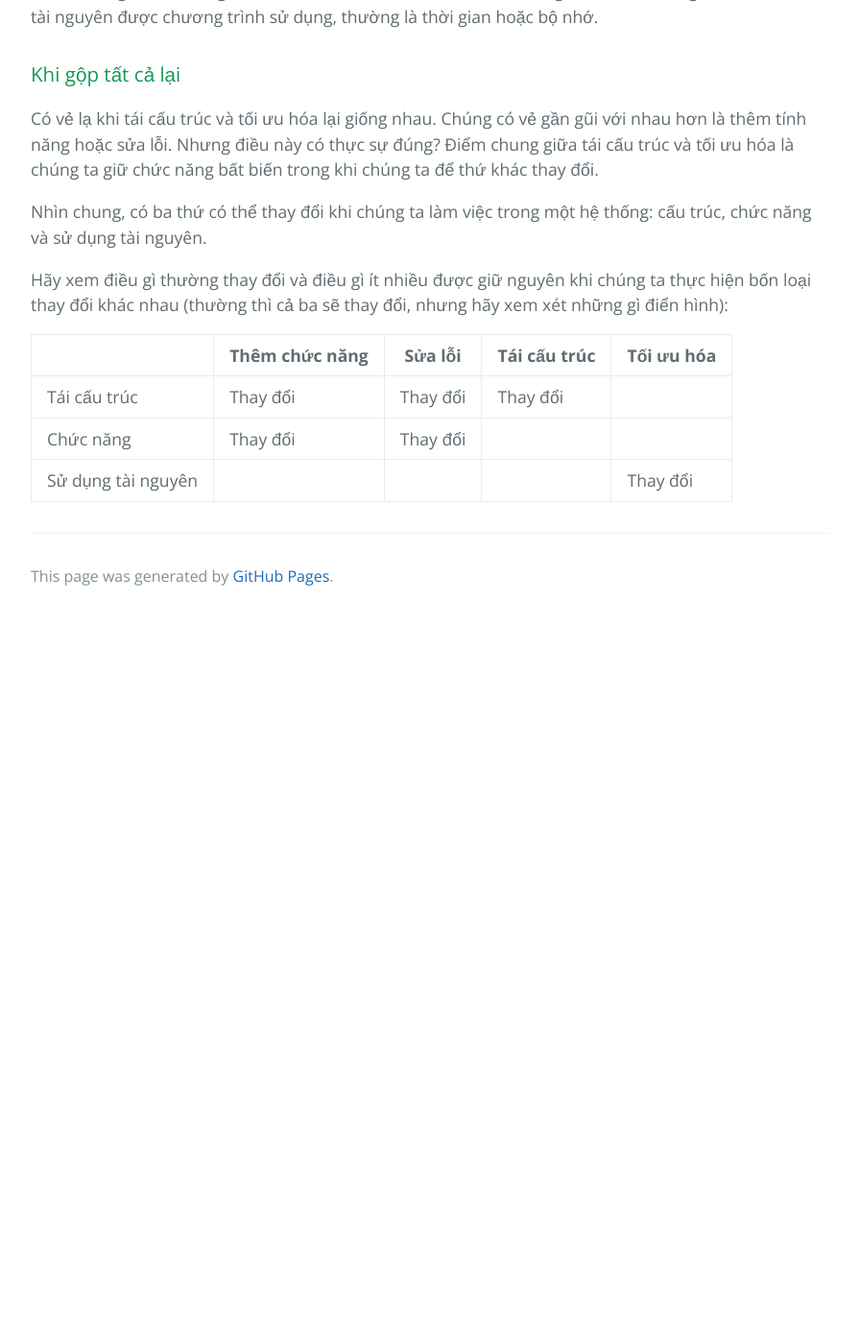
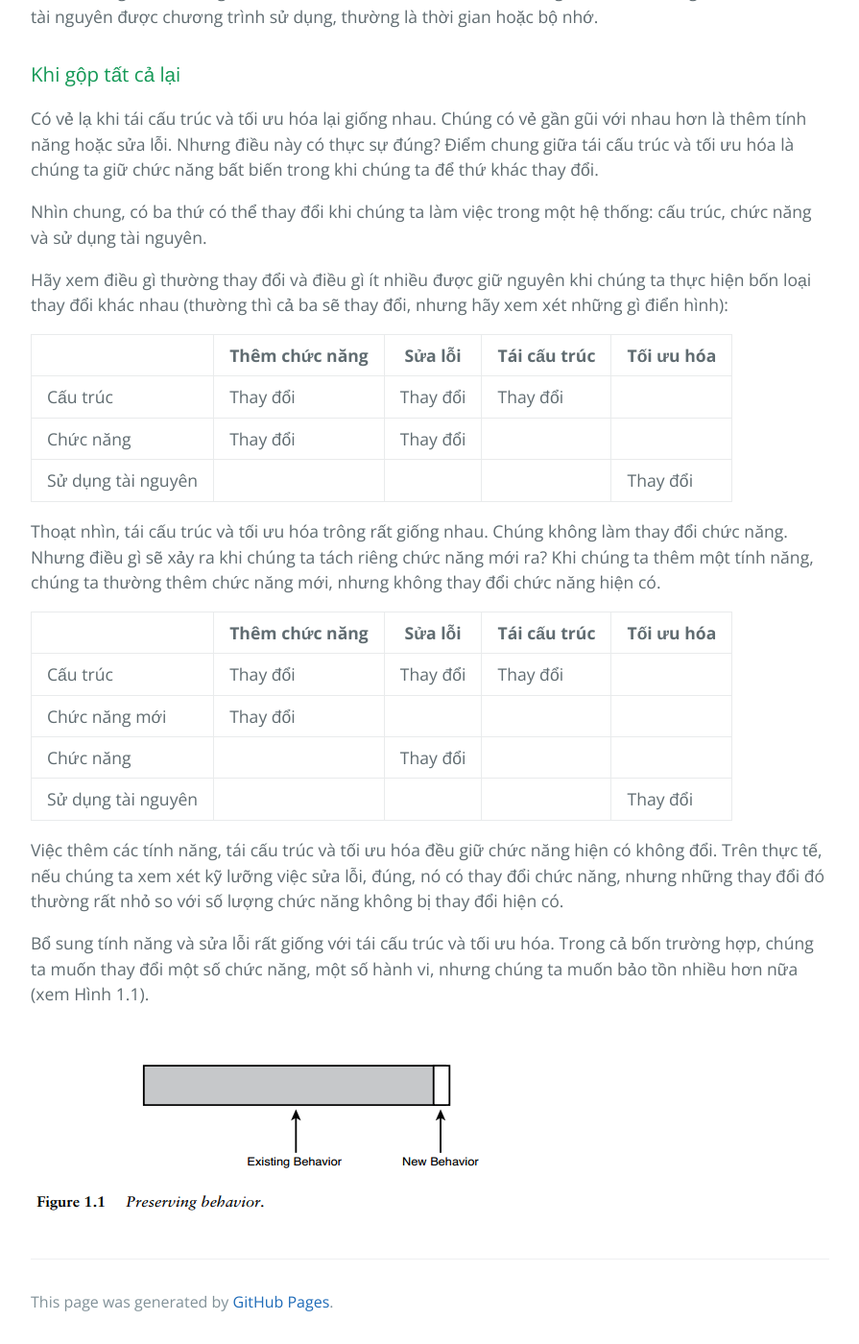
Before and after one commit to HaiBV/haibv.github.io, a Jekyll site: the page built from working-effectively-with-legacy-code/chapter-1-chaging-software.md, in a window 1280 px wide and 1400 px high, scrolled down 3482 px. Shown: the whole window at 96% size, without its empty margins (192-1087 px from the left). Built offline with Jekyll 4.4.1, drawn with Linux system fonts in a browser that asks for light colours; our own code applies the rules of GitHub Pages for plain Markdown files; before the commit the page ends 4126 px from its top, so only the background shows below that.

Commit message:
Book - Working Efectively with Legacy Code - P1 - C1

```diff
--- a/working-effectively-with-legacy-code/chapter-1-chaging-software.md
+++ b/working-effectively-with-legacy-code/chapter-1-chaging-software.md
@@ -83,6 +83,21 @@ Hãy xem điều gì thường thay đổi và điều gì ít nhiều được
 
 |             | Thêm chức năng | Sửa lỗi | Tái cấu trúc | Tối ưu hóa |
 | ----------- | -------------- | ------- | ------------ | ---------- |
-| Tái cấu trúc| Thay đổi       |Thay đổi | Thay đổi     |            |
+| Cấu trúc    | Thay đổi       |Thay đổi | Thay đổi     |            |
 | Chức năng   | Thay đổi       |Thay đổi |              |            |
 | Sử dụng tài nguyên |         |         |              | Thay  đổi  |
+
+Thoạt nhìn, tái cấu trúc và tối ưu hóa trông rất giống nhau. Chúng không làm thay đổi chức năng. Nhưng điều gì sẽ xảy ra khi chúng ta tách riêng chức năng mới ra? Khi chúng ta thêm một tính năng, chúng ta thường thêm chức năng mới, nhưng không thay đổi chức năng hiện có.
+
+|               | Thêm chức năng | Sửa lỗi | Tái cấu trúc | Tối ưu hóa |
+| ------------- | -------------- | ------- | ------------ | ---------- |
+| Cấu trúc      | Thay đổi       |Thay đổi | Thay đổi     |            |
+| Chức năng mới | Thay đổi       |         |              |            |
+| Chức năng     |                |Thay đổi |              |            |
+| Sử dụng tài nguyên |           |         |              | Thay  đổi  |
+
+Việc thêm các tính năng, tái cấu trúc và tối ưu hóa đều giữ chức năng hiện có không đổi. Trên thực tế, nếu chúng ta xem xét kỹ lưỡng việc sửa lỗi, đúng, nó có thay đổi chức năng, nhưng những thay đổi đó thường rất nhỏ so với số lượng chức năng không bị thay đổi hiện có.
+
+Bổ sung tính năng và sửa lỗi rất giống với tái cấu trúc và tối ưu hóa. Trong cả bốn trường hợp, chúng ta muốn thay đổi một số chức năng, một số hành vi, nhưng chúng ta muốn bảo tồn nhiều hơn nữa (xem Hình 1.1).
+
+![1.1](images/1.1.png)
```
Also changed, not shown: working-effectively-with-legacy-code/images/1.1.png (added).
